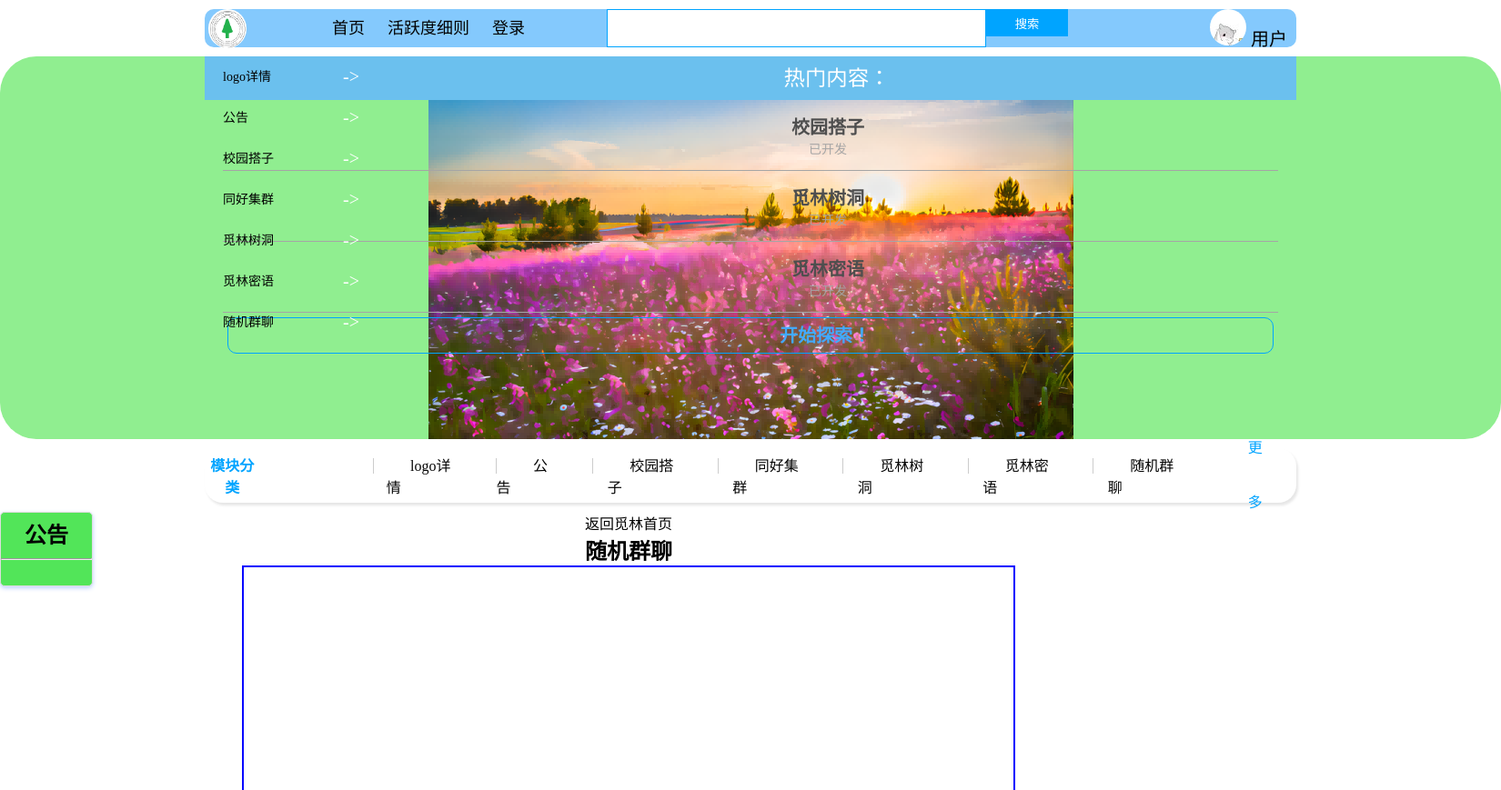
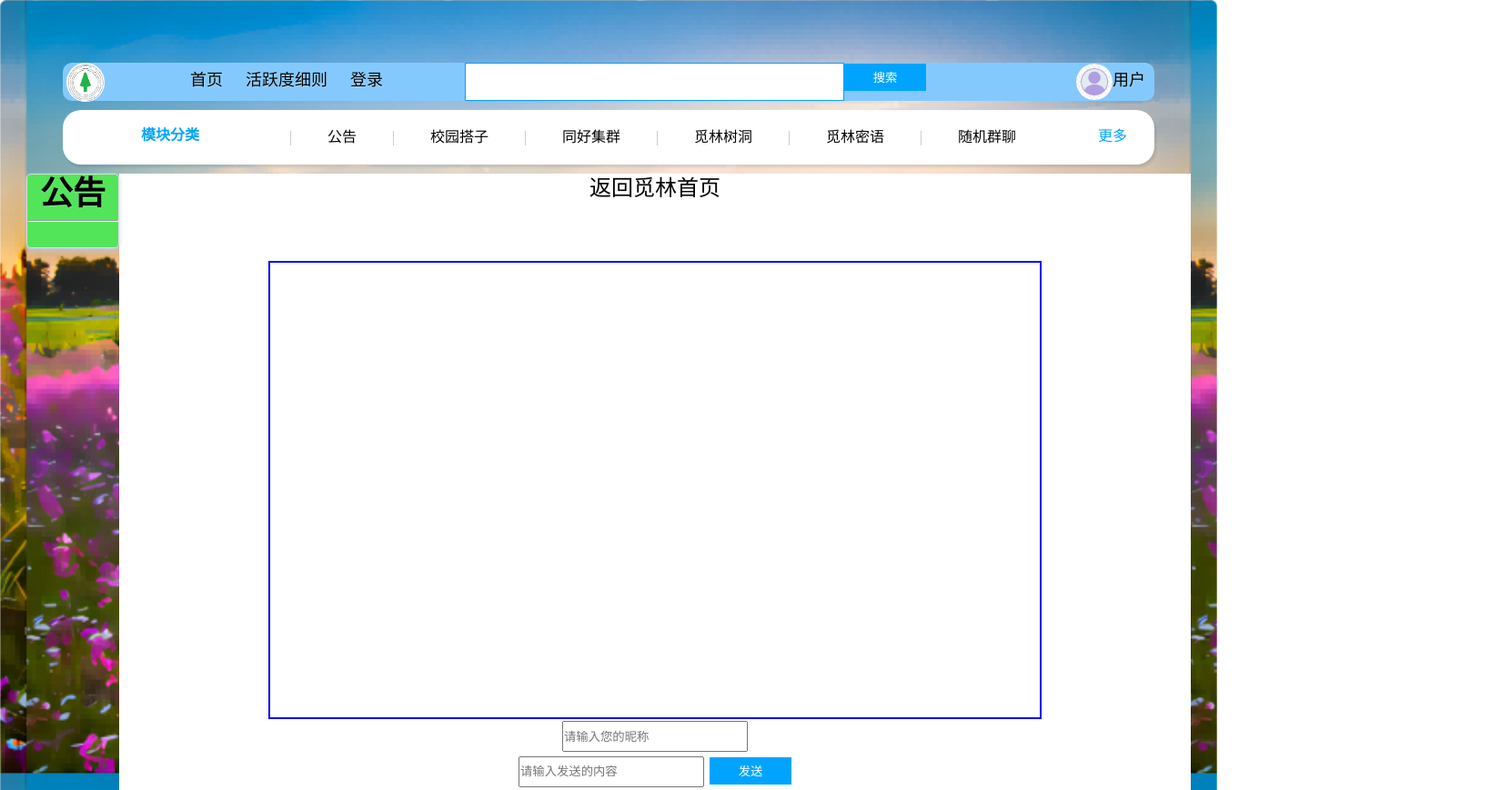
Before and after one commit to lisikuan/milin-http-css, a website with bundled scripts: page chat.html in a window 1280 px wide. Shown: the top 869 px of the page at 91% size, 1650 px wide, since content can reach past the window. Built offline with nearby package versions, Linux system fonts and the light colour scheme.

Commit message:
Update chat.html

```diff
--- a/chat.html
+++ b/chat.html
@@ -9,7 +9,8 @@
     <link rel="stylesheet" href="header.css">
     <link rel="stylesheet" href="footer.css">
     <link rel="stylesheet" href="lside.css">
-<body><div class="main">
+<body>
+    <main class="ma">
         <!-- 头部区域开始 -->
         <div class="header w">
             <!-- 第一行logo -->
@@ -26,95 +27,23 @@
             </div>
             <!-- 第一行搜索框 -->
             <div class="search">
-            <input type="text">
+                <input type="text" id="word">
                 <!--<img class="buttow" src="./img/wenhao.png" alt="">-->
-            <button id="check">搜索</button>
+                <button id="check" onclick="SearchMessage()">搜索</button>
             </div>
             <!-- 第一行用户区 -->
-        <div class="user">
-            <img src="./img/1(2).jpg" alt="">
-            <a href="user.html">用户</a>
-
+            <div class="user" style="display: flex; align-items: center; justify-content: center; height: 42px;">
+                <img src="./img/user(1).png" alt="">
+                    <a href="user.html" style="font-size: 18px;">用户</a>
             </div>
         </div>
         <!-- 头部区域结束 -->
-    <!-- banner部分开始 -->
-    <div class="banner ">
-        <div class="w">
-
-            <!-- 侧边导航栏 -->
-            <div class="subnav">
-                <ul> <li>
-                        <a href="logo.html">logo详情</a>
-                        <span> -> </span>
-                    </li>
-                    <li>
-                        <a href="gg.html">公告</a>
-                        <span> -> </span>
-                    </li>
-                    <li>
-                        <a href="company.html">校园搭子</a>
-                        <span> -> </span>
-                    </li>
-
-                    <li>
-                        <a href="group.html">同好集群</a>
-                        <span> -> </span>
-                    </li>
-
-                    <li>
-                        <a href="milin tree hole.html">觅林树洞</a>
-                        <span> -> </span>
-                    </li>
-
-                    <li>
-                        <a href="secret.html">觅林密语</a>
-                        <span> -> </span>
-                    </li>
-
-                    <li>
-                        <a href="chat.html">随机群聊</a>
-                        <span> -> </span>
-                    </li>
-                </ul>
-
-            </div>
-            <!-- 右边课程表 -->
-            <div class="course">
-                <h3>热门内容：</h3>
-                <div class="bd">
-                    <ul>
-                        <li>
-                            <h4>校园搭子</h4>
-                            <p>已开发</p>
-                        </li>
-                        <li>
-                            <h4>觅林树洞</h4>
-                            <p>已开发</p>
-                        </li>
-                        <li>
-                            <h4>觅林密语</h4>
-                            <p>已开发</p>
-                        </li>
-                        <a class="more" href="milin.html">开始探索！</a>
-                    </ul>
-
-                </div>
-            </div>
-        </div>
-    </div>
-
         <!-- 精品推荐导航部分开始 -->
         <div class="goods w">
             <h3>模块分类</h3>
             <ul>
                 <li>
-                <a href="logo.html">logo详情</a>
-
-            </li>
-            <li>
                     <a href="gg.html">公告</a>
-
                 </li>
                 <li>
                     <a href="company.html">校园搭子</a>
@@ -122,7 +51,6 @@
                 <li>
                     <a href="group.html">同好集群</a>
                 </li>
-
                 <li>
                     <a href="milin tree hole.html">觅林树洞</a>
                 </li>
@@ -132,7 +60,6 @@
                 <li>
                     <a href="chat.html">随机群聊</a>
                 </li>
-
             </ul>
             <a class="mod" href="#">更多</a>
         </div>
@@ -153,9 +80,9 @@
             <h2 style="font-weight:bold">随机群聊</h2>
             <div id="wrapper"></div>
             <div id="user">
-                您的昵称<input type="text" id="name">
+                <input type="text" id="name" placeholder="请输入您的昵称">
             </div>
-            发送的内容<input type="text" id="inp">
+            <input type="text" id="inp" placeholder="请输入发送的内容">
             <button id="btn">发送</button>
             <script src="chat.js"></script>
             <br>
@@ -197,6 +124,7 @@
     </div>
     <!-- 底部模块结束 -->
 </div>
+</main>
 
 </body>
 </html>
```
Lines whose indentation alone changed are shown as unchanged.
